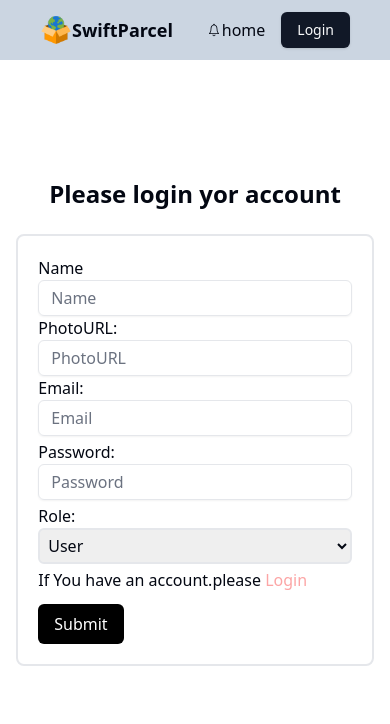
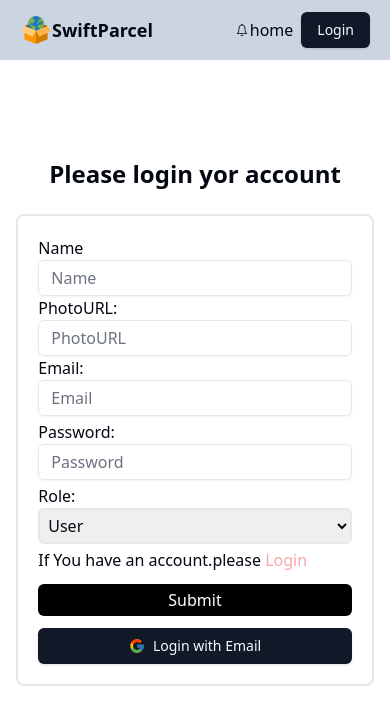
Before and after one commit to ummesalma303/swift-parcel-client, a React (Vite) app: page /register in a window 390 px wide. Shown: the top 724 px of the page. Built offline with nearby package versions, Linux system fonts and the light colour scheme; no server answers.

Commit message:
complete navbar and google login authentication

```diff
--- /dev/null
+++ b/src/Hooks/useAxiosPublic.jsx
@@ -0,0 +1,11 @@
+import axios from 'axios';
+import React from 'react';
+
+const axiosPublic = axios.create({
+    baseURL: 'http://localhost:5000',
+  });
+const useAxiosPublic = () => {
+    return axiosPublic
+};
+
+export default useAxiosPublic;
--- a/src/components/Sheared/NavBar.jsx
+++ b/src/components/Sheared/NavBar.jsx
@@ -25,16 +25,16 @@ const NavBar = () => {
     const {user,handleLogout} = useContext(AuthContext);
         console.log(user)
     return (
-        <div className='fixed w-full px-10 flex justify-between items-center p-3 bg-slate-300' >
+        <div className='fixed w-full px-5 md:px-10 flex justify-between items-center p-3 bg-slate-300' >
             <div className="flex items-center">
                 <img className='w-8 md:w-10' src={logo} alt="" />
             <h2 className='text-lg md:text-2xl font-semibold'>SwiftParcel</h2>
             </div>
             {/*  */}
-            <div className="flex items-center space-x-4">
+            <div className="flex items-center space-x-2 md:space-x-4">
             <div className="flex items-center">
             <IoIosNotificationsOutline />
-            <ul className='flex space-x-7'>
+            <ul>
                 <NavLink to='/'>home</NavLink>
             </ul>
             </div>
@@ -47,7 +47,7 @@ const NavBar = () => {
 
 
 <DropdownMenu>
-  <DropdownMenuTrigger className='rounded-full'><img className='w-14 h-14 rounded-full' src={user?.photoURL} alt="" /></DropdownMenuTrigger>
+  <DropdownMenuTrigger className='rounded-full'><img className='w-10 h-10 md:w-14 md:h-14 rounded-full' src={user?.photoURL} alt="" /></DropdownMenuTrigger>
   <DropdownMenuContent>
     <DropdownMenuLabel>{user?.displayName}</DropdownMenuLabel>
     <DropdownMenuSeparator />
--- /dev/null
+++ b/src/components/SocialLogin/SocialLogin.jsx
@@ -0,0 +1,43 @@
+import React, { useContext } from 'react';
+import { Button } from '../ui/button';
+import { FcGoogle } from "react-icons/fc";
+import { AuthContext } from '@/providers/AuthProvider';
+import { useNavigate } from 'react-router-dom';
+import useAxiosPublic from '@/Hooks/useAxiosPublic';
+
+const SocialLogin = () => {
+    const navigate = useNavigate()
+    const axiosPublic = useAxiosPublic()
+    const {googleLoginUser} = useContext(AuthContext);
+    const handleGoogleLogin =()=>{
+        googleLoginUser()
+        .then((res) => {
+            console.log(res.user)
+            const userInfo={
+            name: res?.user?.displayName,
+            photo: res?.user?.photoURL,
+            email: res?.user?.email,
+            role: 'User'
+            }
+            axiosPublic.post('/users',userInfo)
+            .then((res) => {
+                console.log(res.data)
+                navigate('/')
+              }).catch((error) => {
+                console.log(error)
+              });
+
+          }).catch((error) => {
+            console.log(error)
+          });
+    }
+    return (
+        <div>
+        <Button onClick={handleGoogleLogin} className="w-full p-1">
+        <FcGoogle /> Login with Email
+        </Button>
+        </div>
+    );
+};
+
+export default SocialLogin;
--- a/src/pages/Authentications/Login.jsx
+++ b/src/pages/Authentications/Login.jsx
@@ -1,3 +1,4 @@
+import SocialLogin from '@/components/SocialLogin/SocialLogin';
 import { Input } from '@/components/ui/input';
 import { AuthContext } from '@/providers/AuthProvider';
 import React, { useContext } from 'react';
@@ -33,8 +34,8 @@ const Login = () => {
     return (
         <div className='h-screen flex flex-col justify-center items-center'>
           <h2 className='text-2xl font-semibold mb-6'>Please login yor account</h2>
-  <div className="w-11/12 md:w-[50%] lg:w-1/3 ">
-  <form className=' border-2 p-5 rounded-lg' onSubmit={handleSubmit(onSubmit)}>
+  <div className="w-11/12 md:w-[50%] lg:w-1/3 border-2 p-5 rounded-lg">
+  <form className=' ' onSubmit={handleSubmit(onSubmit)}>
      {/* input-3 */}
      <div className="">
      <label>Email:</label>
@@ -49,8 +50,11 @@ const Login = () => {
      </div>
 
      <p className='pt-1 pb-3'>If you are a new user.please <Link to='/register'><span className='hover:underline text-red-300'>Register</span></Link></p>
-      <input className='bg-black px-4 py-2 rounded-md text-white' type="submit" />
+      <input className='bg-black px-4 py-2 rounded-md text-white w-full mb-3' type="submit" />
     </form>
+    <div className="divide-x-2 ">
+    <SocialLogin></SocialLogin>
+    </div>
   </div>
         </div>
     );
--- a/src/pages/Authentications/Register.jsx
+++ b/src/pages/Authentications/Register.jsx
@@ -4,6 +4,7 @@ import React, { useContext } from 'react';
 import { useForm } from "react-hook-form"
 import { Link, useNavigate } from 'react-router-dom';
 import axios from 'axios';
+import SocialLogin from '@/components/SocialLogin/SocialLogin';
 
 const Register = () => {
     const navigate = useNavigate()
@@ -22,7 +23,7 @@ const Register = () => {
             name: data?.name,
             photo: data?.photo,
             email: data?.email,
-            role: data?.photo
+            role: data?.role
         }
         const updateData ={
             displayName: data?.name, photoURL: data?.photo
@@ -52,8 +53,9 @@ const Register = () => {
     return (
         <div className='h-screen flex flex-col justify-center items-center '>
              <h2 className='text-2xl font-semibold mb-6'>Please login yor account</h2>
-             <div className="w-11/12 md:w-1/3">
-             <form className=' border-2 p-5 rounded-lg' onSubmit={handleSubmit(onSubmit)}>
+             <div className="w-11/12 md:w-1/3 border-2 p-5 rounded-lg">
+
+             <form className=' ' onSubmit={handleSubmit(onSubmit)}>
     {/* input-1 */}
      <div>
      <label>Name</label>
@@ -85,15 +87,18 @@ const Register = () => {
       <select className='border-2 w-full p-1 rounded-md'  {...register("role")}>
       {/* <option defaultValue='Select A role'></option> */}
       {/* <option disabled selected>Select A role</option> */}
-        <option value="user">User</option>
-        <option value="deliveryMan">Delivery Man</option>
+        <option value="User">User</option>
+        <option value="Delivery Man">Delivery Man</option>
         {/* <option value="other">other</option> */}
       </select><br />
 
      </div>
      <p className='pt-1 pb-3'>If You have an account.please <Link to='/login'><span className='hover:underline text-red-300'>Login</span></Link></p>
-      <input className='bg-black px-4 py-2 rounded-md text-white' type="submit" />
+      <input className='bg-black px-4 py-1 w-full rounded-md text-white mb-3' type="submit" />
     </form>
+    <div className="divide-x-2 ">
+    <SocialLogin></SocialLogin>
+    </div>
              </div>
 
         </div>
--- a/src/providers/AuthProvider.jsx
+++ b/src/providers/AuthProvider.jsx
@@ -1,9 +1,9 @@
 import { auth } from "@/firebase/firebase.config";
 import { createContext, useEffect, useState } from "react";
-import { createUserWithEmailAndPassword, onAuthStateChanged, signInWithEmailAndPassword, signOut, updateProfile } from "firebase/auth";
+import { createUserWithEmailAndPassword, GoogleAuthProvider, onAuthStateChanged, signInWithEmailAndPassword, signInWithPopup, signOut, updateProfile } from "firebase/auth";
 
 export const AuthContext = createContext(null);
-
+const provider = new GoogleAuthProvider();
 const AuthProvider = ({children}) => {
     const [user,setUser] = useState(null);
     const [loading,setLoading] = useState(true);
@@ -26,6 +26,10 @@ const AuthProvider = ({children}) => {
        return signInWithEmailAndPassword(auth, email, password)
     }
 
+    //login with google
+    const googleLoginUser =()=>{
+        return signInWithPopup(auth, provider)
+    }
     // logout User
     const handleLogout=()=>{
         setLoading(true)
@@ -49,6 +53,7 @@ const AuthProvider = ({children}) => {
         createNewUser,
         updateUserProfile,
         loginUser,
+        googleLoginUser,
         handleLogout,
         setUser,
         loading,
```
